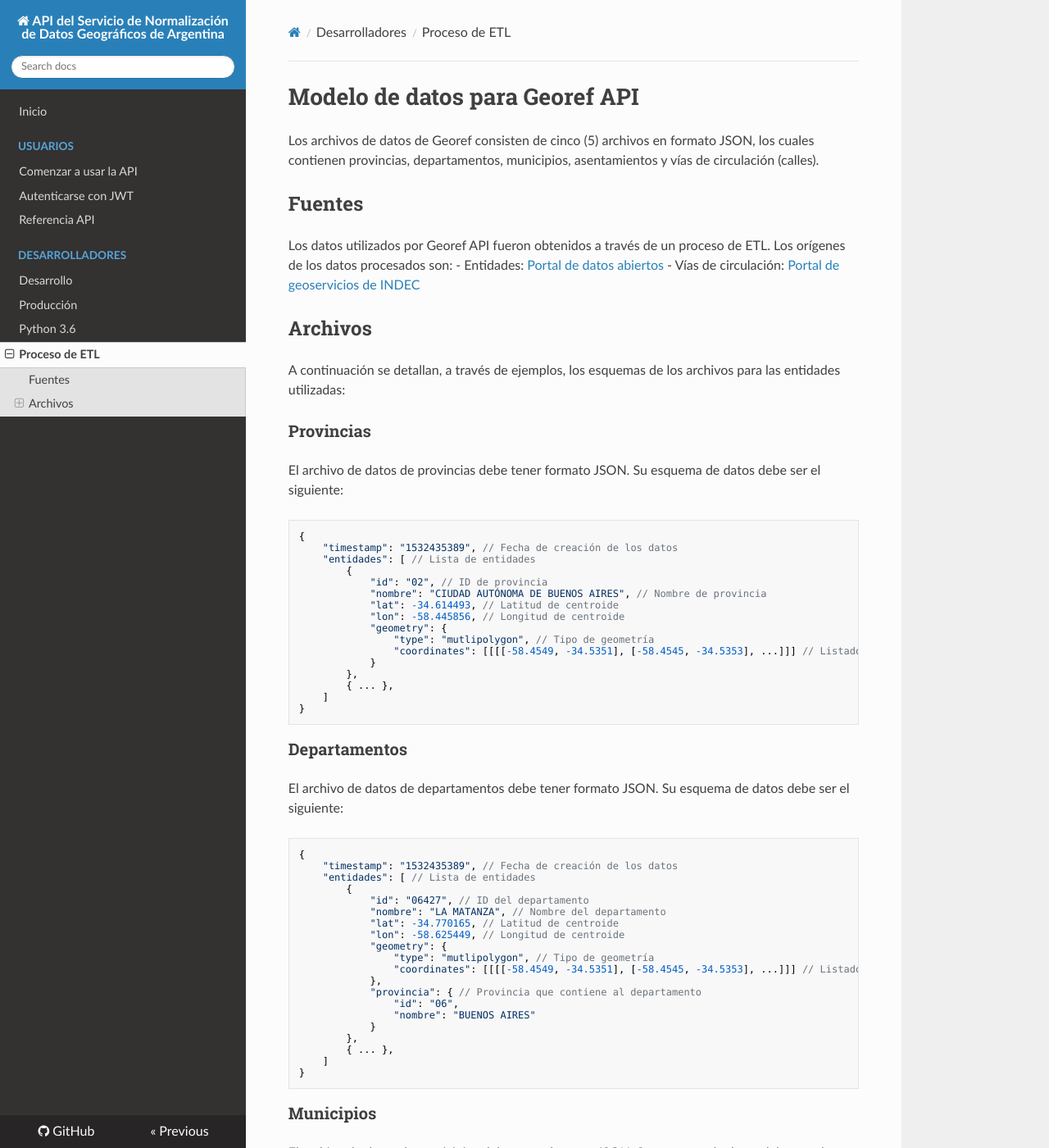
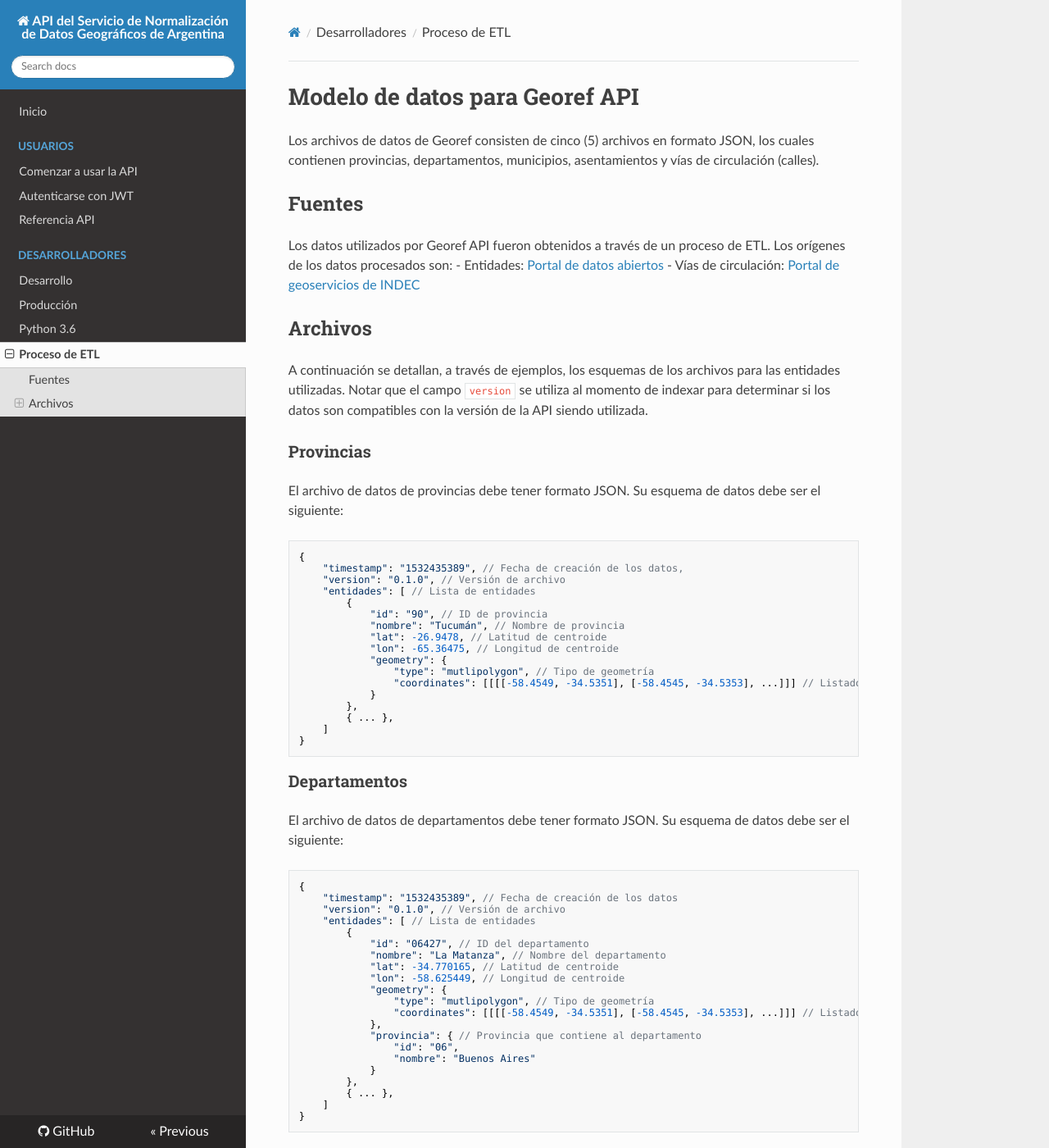
Before and after one commit to datosgobar/georef-ar-api, an MkDocs documentation site: the page built from docs/developers/georef-api-data.md, in a window 1280 px wide and 1400 px high. Shown: the whole window at 82% size. Built offline with MkDocs 1.6.1, drawn with Linux system fonts in a browser that asks for light colours; nearby versions of some CDN libraries; some of the changed text lies outside the part shown.

````diff
--- a/.travis.yml
+++ b/.travis.yml
@@ -18,16 +18,19 @@ deploy:
     on:
       tags: true
       branch: master
+      repo: datosgobar/georef-ar-api
   - provider: script
     skip_cleanup: true
     script: 'bash bin/deploy staging'
     on:
       branch: master
+      repo: datosgobar/georef-ar-api
   - provider: script
     skip_cleanup: true
     script: 'bash bin/deploy development'
     on:
       branch: development
+      repo: datosgobar/georef-ar-api
 before_deploy:
 - openssl aes-256-cbc -K $encrypted_4c0bf4b7e010_key -iv $encrypted_4c0bf4b7e010_iv
   -in deploy_rsa.enc -out /tmp/deploy_rsa -d
--- a/docs/developers/georef-api-data.md
+++ b/docs/developers/georef-api-data.md
@@ -8,19 +8,20 @@ Los datos utilizados por Georef API fueron obtenidos a través de un proceso de
 - Vías de circulación: [Portal de geoservicios de INDEC](https://geoservicios.indec.gov.ar/nomenclador-vias-de-circulacion/?contenido=descargas)
 
 ## Archivos
-A continuación se detallan, a través de ejemplos, los esquemas de los archivos para las entidades utilizadas:
+A continuación se detallan, a través de ejemplos, los esquemas de los archivos para las entidades utilizadas. Notar que el campo `version` se utiliza al momento de indexar para determinar si los datos son compatibles con la versión de la API siendo utilizada.
 
 ### Provincias
 El archivo de datos de provincias debe tener formato JSON. Su esquema de datos debe ser el siguiente:
 ```
 {
-	"timestamp": "1532435389", // Fecha de creación de los datos
+	"timestamp": "1532435389", // Fecha de creación de los datos,
+	"version": "0.1.0", // Versión de archivo
 	"entidades": [ // Lista de entidades
 		{
-			"id": "02", // ID de provincia
-			"nombre": "CIUDAD AUTÓNOMA DE BUENOS AIRES", // Nombre de provincia
-			"lat": -34.614493, // Latitud de centroide
-			"lon": -58.445856, // Longitud de centroide
+			"id": "90", // ID de provincia
+			"nombre": "Tucumán", // Nombre de provincia
+			"lat": -26.9478, // Latitud de centroide
+			"lon": -65.36475, // Longitud de centroide
 			"geometry": {
 				"type": "mutlipolygon", // Tipo de geometría
 				"coordinates": [[[[-58.4549, -34.5351], [-58.4545, -34.5353], ...]]] // Listado de coordenadas (formato WKT) del MultiPolygon
@@ -36,10 +37,11 @@ El archivo de datos de departamentos debe tener formato JSON. Su esquema de dato
 ```
 {
 	"timestamp": "1532435389", // Fecha de creación de los datos
+	"version": "0.1.0", // Versión de archivo
 	"entidades": [ // Lista de entidades
 		{
 			"id": "06427", // ID del departamento
-			"nombre": "LA MATANZA", // Nombre del departamento
+			"nombre": "La Matanza", // Nombre del departamento
 			"lat": -34.770165, // Latitud de centroide
 			"lon": -58.625449, // Longitud de centroide
 			"geometry": {
@@ -48,7 +50,7 @@ El archivo de datos de departamentos debe tener formato JSON. Su esquema de dato
 			},
 			"provincia": { // Provincia que contiene al departamento
 				"id": "06",
-				"nombre": "BUENOS AIRES"
+				"nombre": "Buenos Aires"
 			}
 		},
 		{ ... },
@@ -61,10 +63,11 @@ El archivo de datos de municipios debe tener formato JSON. Su esquema de datos d
 ```
 {
 	"timestamp": "1532435389", // Fecha de creación de los datos
+	"version": "0.1.0", // Versión de archivo
 	"entidades": [ // Lista de entidades
 		{
 			"id": "060105", // ID del municipio
-			"nombre": "BOLÍVAR", // Nombre del municipio
+			"nombre": "Bolívar", // Nombre del municipio
 			"lat": -36.298222, // Latitud de centroide
 			"lon": -61.149648, // Longitud de centroide
 			"geometry": {
@@ -73,11 +76,11 @@ El archivo de datos de municipios debe tener formato JSON. Su esquema de datos d
 			},
 			"departamento": { // Departamento que contiene al municipio
 				"id": "06105",
-				"nombre": "BOLÍVAR"
+				"nombre": "Bolívar"
 			},
 			"provincia": {  // Provincia que contiene al municipio
 				"id": "06",
-				"nombre": "BUENOS AIRES"
+				"nombre": "Buenos Aires"
 			}
 		},
 		{ ... },
@@ -90,10 +93,11 @@ El archivo de datos de asentamientos debe tener formato JSON. Su esquema de dato
 ```
 {
 	"timestamp": "1532435389", // Fecha de creación de los datos
+	"version": "0.1.0", // Versión de archivo
 	"entidades": [ // Lista de entidades
 		{
 			"id": "06189080000", // ID del asentamiento
-			"nombre": "SAN ROMAN", // Nombre del asentamiento
+			"nombre": "San Roman", // Nombre del asentamiento
 			"tipo": "Localidad simple (LS)", // Tipo de asentamiento BAHRA
 			"lat": -38.741555, // Latitud
 			"lon": -61.537720, // Longitd
@@ -103,15 +107,15 @@ El archivo de datos de asentamientos debe tener formato JSON. Su esquema de dato
 			},
 			"municipio": { // Municipio que contiene al asentamiento
 				"id": "060189", // Puede ser null
-				"nombre": "CORONEL DORREGO" // Puede ser null
+				"nombre": "Coronel Dorrego" // Puede ser null
 			},
 			"departamento": { // Departamento que contiene al asentamiento
 				"id": "06070",
-				"nombre": "BARADERO"
+				"nombre": "Baradero"
 			},
 			"provincia": {  // Provincia que contiene al asentamiento
 				"id": "06",
-				"nombre": "BUENOS AIRES"
+				"nombre": "Buenos Aires"
 			}
 		},
 		{ ... },
@@ -124,9 +128,10 @@ El archivo de datos de vías de circulación debe tener formato JSON. Su esquema
 ```
 {
 	"timestamp": "1532435389", // Fecha de creación de los datos
+	"version": "0.1.0", // Versión de archivo
 	"vias": [ // Lista de vías de circulación
 		{
-			"nomenclatura": "LARREA, CIUDAD AUTÓNOMA DE BUENOS AIRES, CIUDAD AUTÓNOMA DE BUENOS AIRES", // Nomenclatura: 'nombre, localidad, provincia'
+			"nomenclatura": "LARREA, Comuna 3, Ciudad Autónoma de Buenos Aires", // Nomenclatura: 'nombre, departamento, provincia'
 			"id": "0202101007345", // ID de la vía de circulación
 			"nombre": "LARREA", // Nombre de vía de circulación
 			"tipo": "CALLE", // Tipo de vía de circulación
````
Also changed, not shown: other parts of docs/developers/georef-api-data.md (+2 -3 lines), docs/developers/georef-api-development.md (+19 -5 lines), docs/developers/georef-api-production.md (+20 -6 lines), requirements-dev.txt (renamed from requirements_dev.txt), 2 other files.
